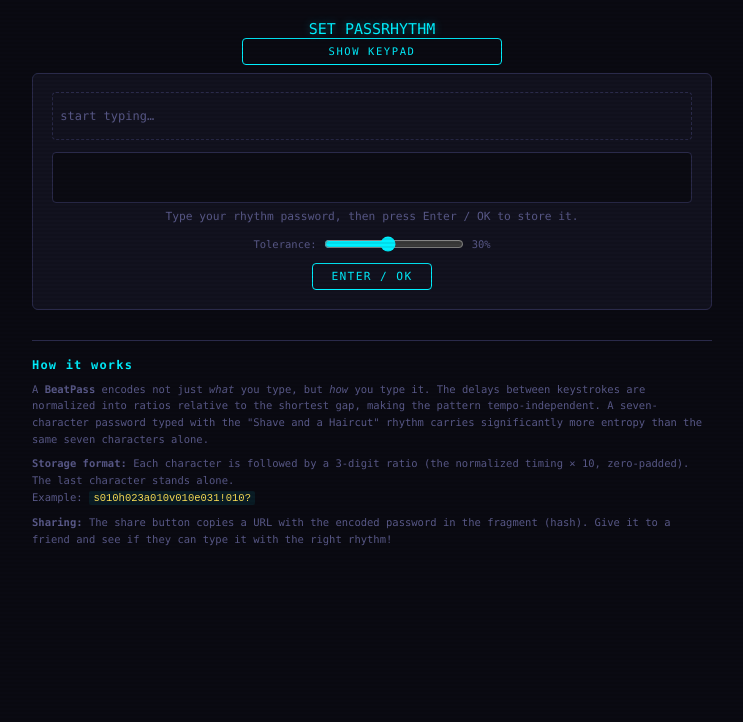
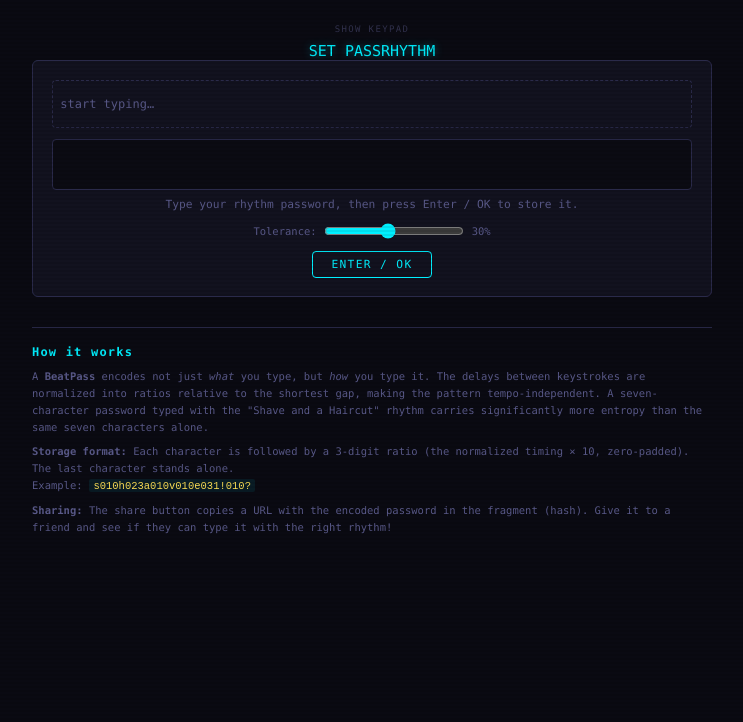
Before and after one commit to joedrago/beatpass, a website: page index.html in a window 1280 px wide. Shown: the part 78-800 px from the top of the page, without its empty margins (268-1011 px from the left). Drawn offline with Linux system fonts and the light colour scheme.

Commit message:
move keypad button

```diff
--- a/index.html
+++ b/index.html
@@ -374,25 +374,21 @@
             .keypad-toggle-label {
                 display: block;
                 font-family: var(--font);
-                font-size: 0.7rem;
-                color: var(--cyan);
+                font-size: 0.6rem;
+                color: var(--dim);
                 text-align: center;
                 cursor: pointer;
                 user-select: none;
-                padding: 0.45rem 1rem;
+                padding: 0.3rem 0.8rem;
                 letter-spacing: 0.15em;
                 text-transform: uppercase;
-                border: 1px solid var(--cyan);
-                border-radius: 4px;
-                margin: 0 auto 0.5rem;
-                max-width: 260px;
-                transition:
-                    background 0.15s,
-                    box-shadow 0.15s;
+                border: none;
+                margin: 0 auto 0.25rem;
+                opacity: 0.5;
+                transition: opacity 0.15s;
             }
             .keypad-toggle-label:hover {
-                background: rgba(0, 240, 255, 0.1);
-                box-shadow: 0 0 10px rgba(0, 240, 255, 0.3);
+                opacity: 0.85;
             }
             #keypad-toggle {
                 display: none;
@@ -487,15 +483,15 @@
             <div class="tagline">rhythm-encoded password proof of concept</div>
         </div>
 
-        <!-- Mode label -->
-        <div id="mode-label" class="mode-label mode-set">SET PASSRHYTHM</div>
-
         <!-- On-screen keypad -->
         <div class="keypad-wrapper">
             <input type="checkbox" id="keypad-toggle" />
             <label for="keypad-toggle" class="keypad-toggle-label">show keypad</label>
             <div id="keypad-grid"></div>
         </div>
+
+        <!-- Mode label -->
+        <div id="mode-label" class="mode-label mode-set">SET PASSRHYTHM</div>
 
         <!-- Main card -->
         <div class="card">
```
